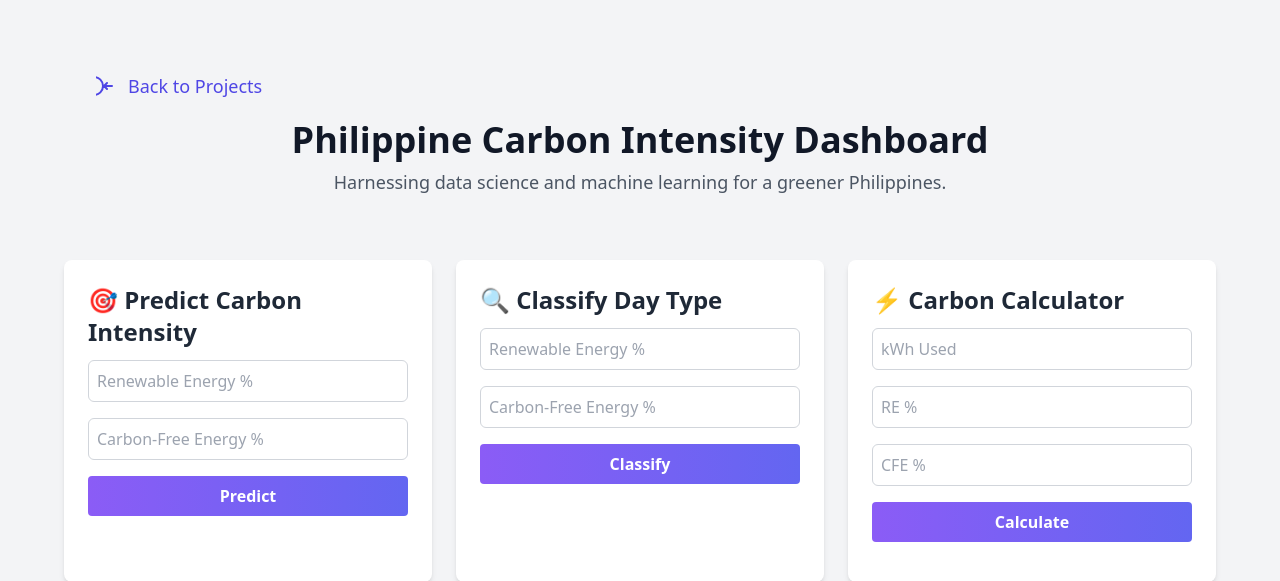
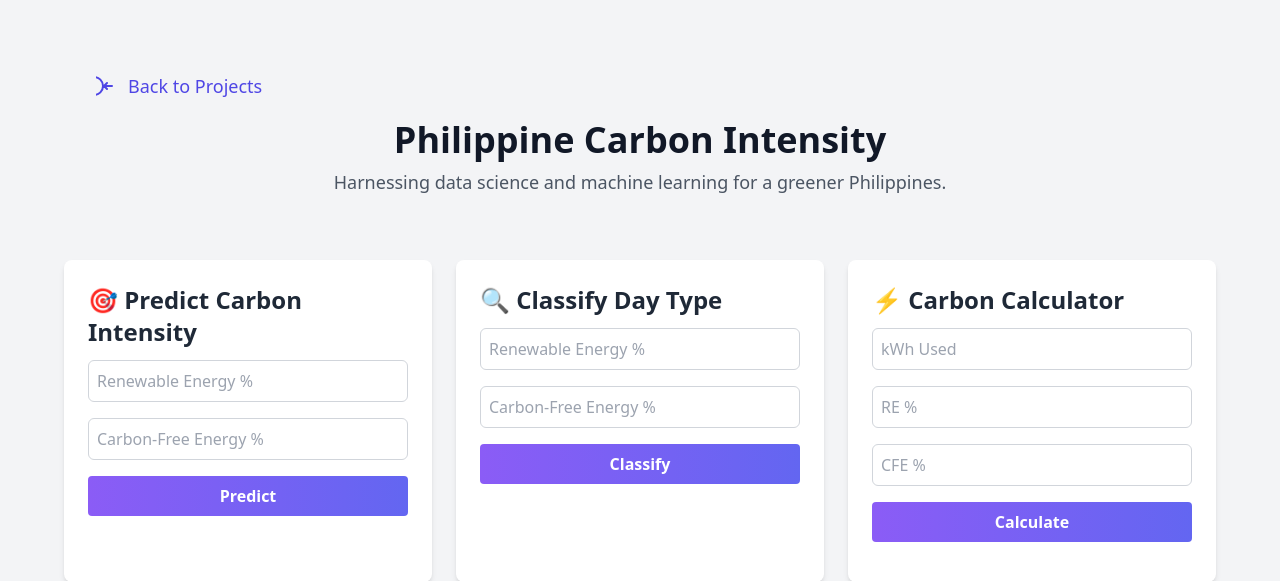
Before and after one commit to Crcs1225/AIProject-1-2025, a Flask app: page /carbon_intensity in a window 1280 px wide. Shown: the top 581 px of the page. Run offline with Flask 3, Linux system fonts and the light colour scheme; grey boxes labelled with a size stand in for pictures from a placeholder-image service; some libraries are stand-ins or nearby versions.

Commit message:
rm dashboard title text

```diff
--- a/templates/carbon_intensity.html
+++ b/templates/carbon_intensity.html
@@ -64,7 +64,7 @@
 
         <!-- Title and Subtitle -->
         <div class="text-center">
-            <h1 class="text-4xl font-bold mb-2 text-gray-900">Philippine Carbon Intensity Dashboard</h1>
+            <h1 class="text-4xl font-bold mb-2 text-gray-900">Philippine Carbon Intensity</h1>
             <p class="text-gray-600 text-lg">
             Harnessing data science and machine learning for a greener Philippines.
             </p>
```
